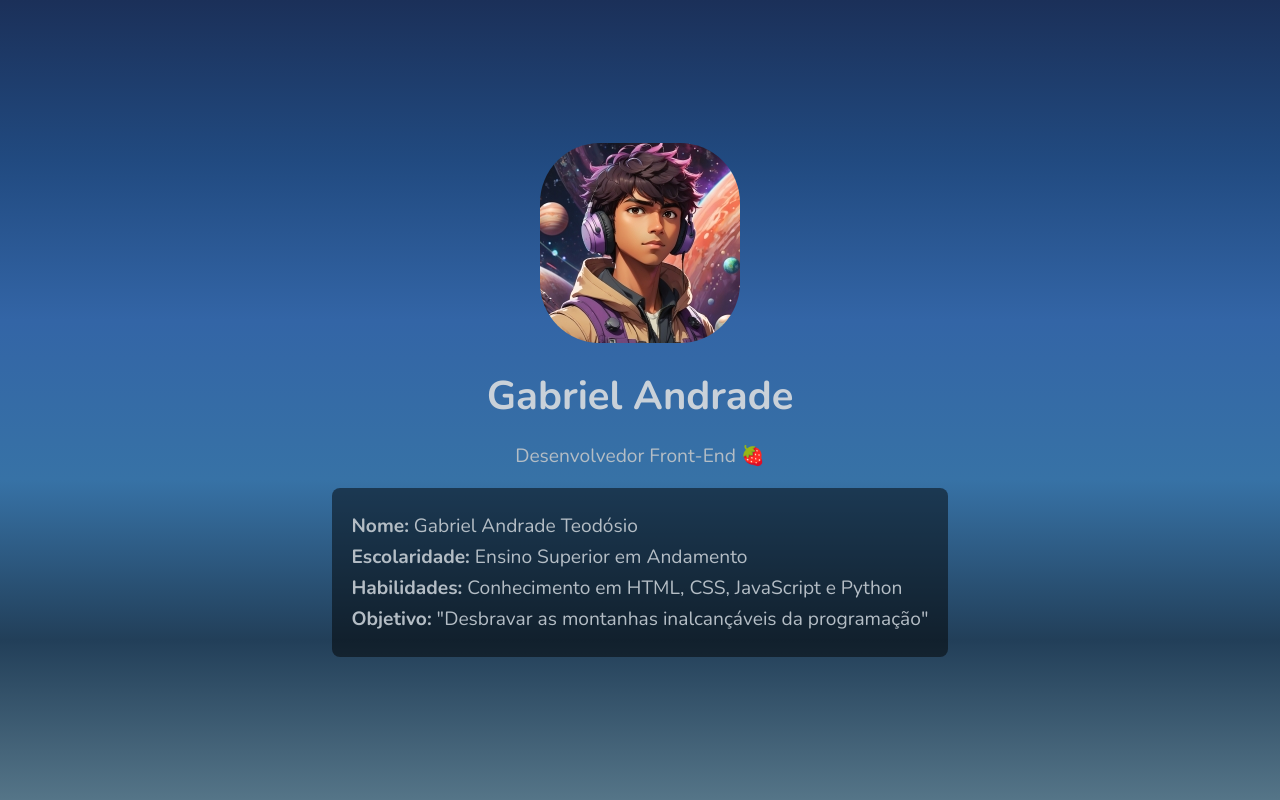
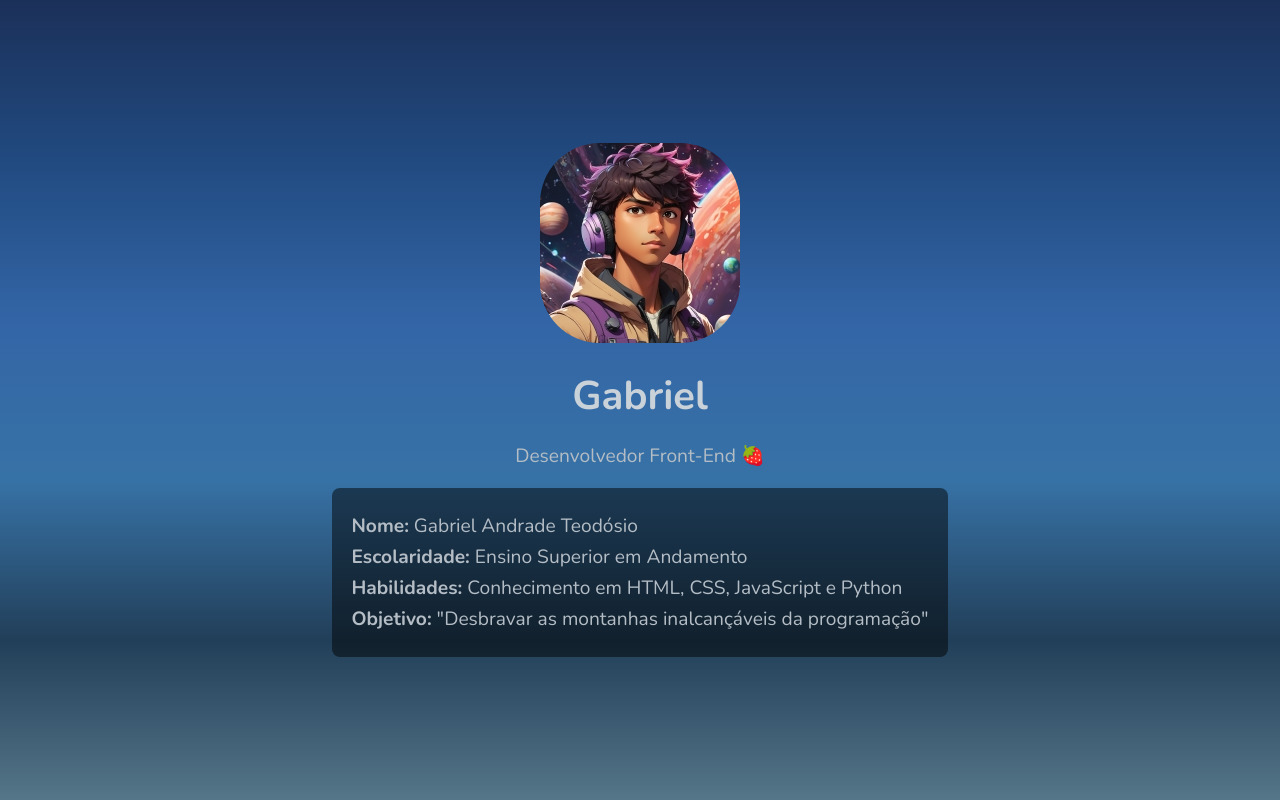
Before and after one commit to DevGabrielAndrade/Portif-lio, a plain HTML site: page index.html in a window 1280 px wide. Shown: the top 800 px of the page. Drawn offline with nearby package versions, Linux system fonts and the light colour scheme.

Commit message:
Update index.html

```diff
--- a/index.html
+++ b/index.html
@@ -13,7 +13,7 @@
         <div class="header-content">
             <img src="imgs/Eu.jpg" alt="Foto de Gabriel Andrade">
             <div class="header-info">
-                <h1>Gabriel Andrade</h1>
+                <h1>Gabriel</h1>
                 <p>Desenvolvedor Front-End 🍓</p>
                 <div class="info-box">
                     <p><strong>Nome:</strong> Gabriel Andrade Teodósio</p>
```
